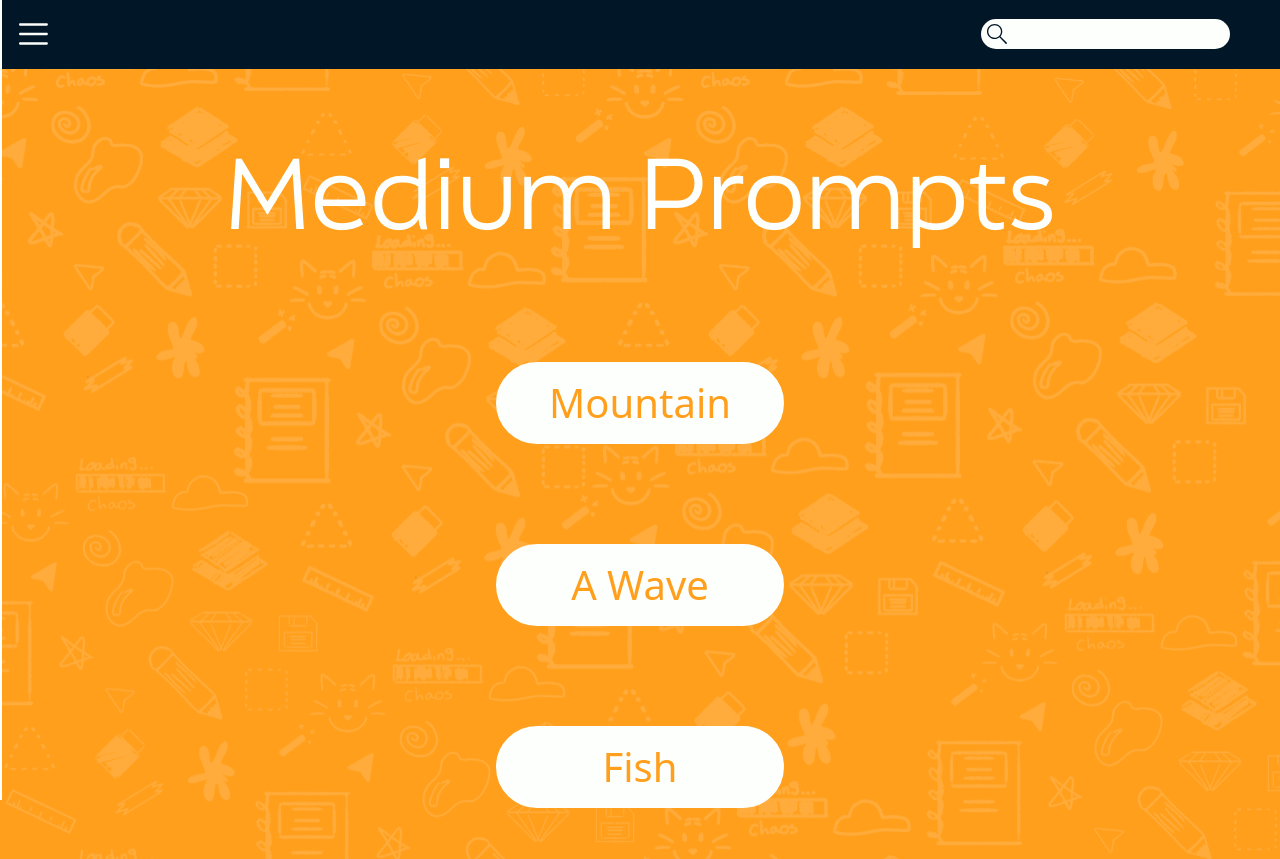
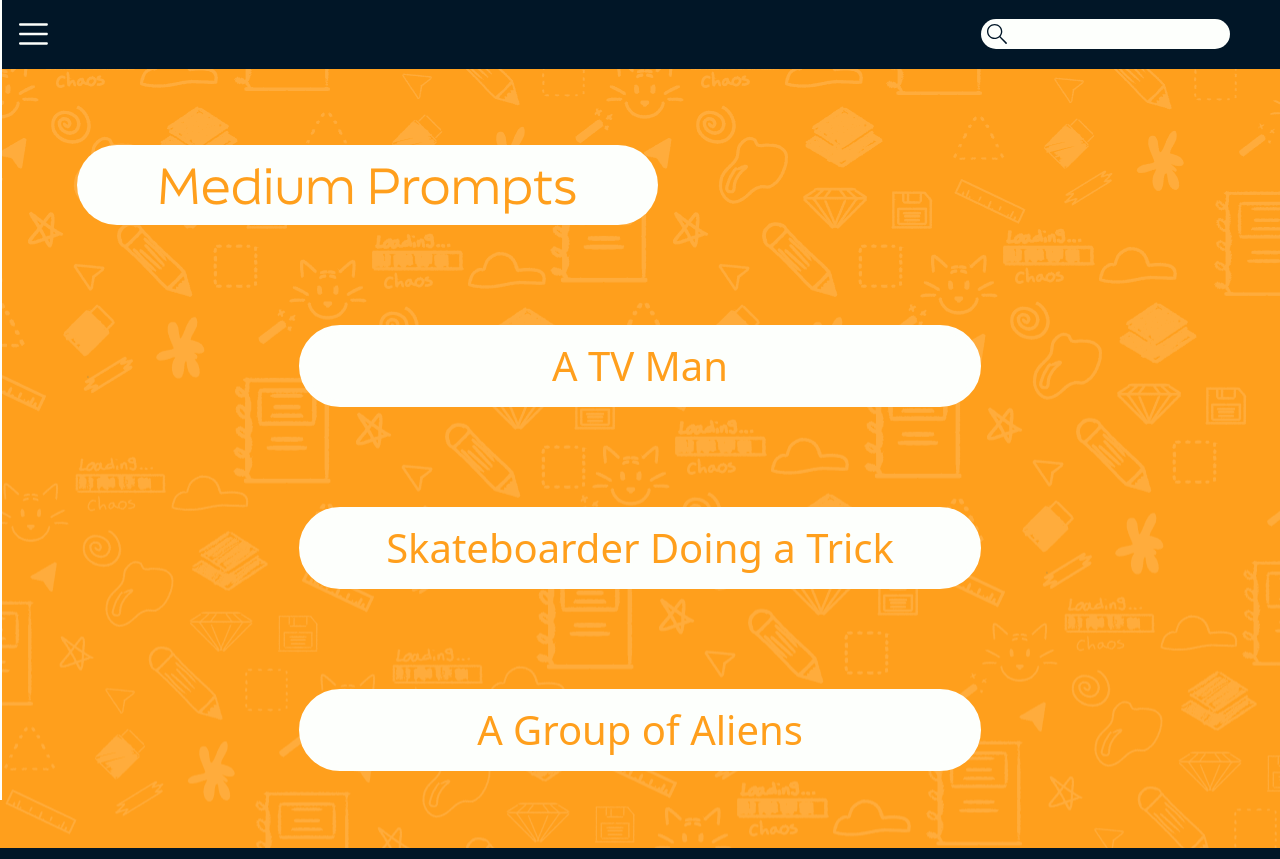
Before and after one commit to EvanPrchal/drawn-out, a React (Vite) app: page /prompts/medium in a window 1280 px wide. Built offline with nearby package versions, Linux system fonts and the light colour scheme; no server answers.

Commit message:
Prompts now show on sketch page and API pokemon prompts

```diff
--- a/src/Components/Button.tsx
+++ b/src/Components/Button.tsx
@@ -18,7 +18,7 @@ const Button: React.FC<ButtonProps> = ({ text, buttonColor, textColor, borderCol
   }
   return (
     <button
-      className={`${textColor} ${buttonColor} ${borderColor} ${hlColor}  hover:cursor-pointer rounded-full p-1 px-20 border-7 max-w-2xs text-nowrap flex justify-center text-[40px] w-full`}
+      className={`${textColor} ${buttonColor} ${borderColor} ${hlColor}  hover:cursor-pointer rounded-full p-1 px-20 border-7  text-nowrap flex justify-center text-[40px] w-full`}
     >
       {text}
     </button>
--- a/src/Components/HomeP1.tsx
+++ b/src/Components/HomeP1.tsx
@@ -1,24 +1,10 @@
 import { Link } from "react-router-dom";
 import Button from "./Button";
 import Logo from "./Logo";
-import axios from "axios";
 type HomeP1Props = {
   logoColor: string;
 };
-//       <img src="/external/images/fillerimg.png" alt="WOW LOOK COOL ART WOOOOOW!!!1" className="text-header"></img>
-//        <h1 className="text-header font-header text-[#211730] text-center">WOW LOOK COOL ART WOOOOOW!!!1</h1>
-//  after adding navbar change the m-% to 5 or 6
 const HomeP1: React.FC<HomeP1Props> = ({ logoColor }) => {
-  const url = "https://www.deviantart.com/api/v1/oauth2/browse/popular/";
-
-  axios
-    .get(url)
-    .then((response) => {
-      console.log(response.data.results);
-    })
-    .catch((error) => {
-      console.log(error);
-    });
   return (
     <div className="bg-drawn-bg h-screen">
       <div className="m-[7%]">
@@ -27,7 +13,7 @@ const HomeP1: React.FC<HomeP1Props> = ({ logoColor }) => {
             <h2 className="text-header -mb-10 text-nowrap">Welcome to</h2>
             <Logo logoColor={logoColor} />
             <section className="flex flex-col justify-between gap-20">
-              <p className="font-body text-body">Draw your heart out~</p>
+              <p className="font-body text-body italic">The drawing website for thinking outside of the box</p>
               <div className="flex font-body justify-start text-[40px]">
                 <section className="flex items-center gap-5">
                   <Link to={"login"}>
--- a/src/Components/PromptSelector.tsx
+++ b/src/Components/PromptSelector.tsx
@@ -1,4 +1,4 @@
-import Easy from "../Easy";
+import { Link } from "react-router-dom";
 import Button from "./Button";
 type PromptSelectorProps = {
   color: string;
@@ -7,7 +7,7 @@ type PromptSelectorProps = {
 
 const PromptSelector: React.FC<PromptSelectorProps> = ({ color, prompts }) => {
   const randomNumber: any = (max: number, min: number, except: number) => {
-    let num = Math.floor(Math.random() * (max - min + 1)) + min;
+    let num = Math.floor(Math.random() * (max - min)) + min;
     return num === except ? randomNumber(max, min, except) : num;
   };
 
@@ -28,11 +28,37 @@ const PromptSelector: React.FC<PromptSelectorProps> = ({ color, prompts }) => {
   let prompt2 = prompts[randomIndex2];
   let prompt3 = prompts[randomIndex3];
   return (
-    <div className={`bg-[url(/external/images/background.png)] bg-drawn-${color} flex flex-col items-center justify-around gap-25 h-full p-[4%] `}>
-      <h1 className="font-header text-subheader text-drawn-white">{difficulty} Prompts</h1>
-      <Button text={prompt1} buttonColor="bg-drawn-white" hlColor="" borderColor="border-drawn-white" textColor={`text-drawn-${color}`} />
-      <Button text={prompt2} buttonColor="bg-drawn-white" hlColor="" borderColor="border-drawn-white" textColor={`text-drawn-${color}`} />
-      <Button text={prompt3} buttonColor="bg-drawn-white" hlColor="" borderColor="border-drawn-white" textColor={`text-drawn-${color}`} />
+    <div className={`bg-[url(/external/images/background.png)] bg-drawn-${color} flex flex-col items-center justify-around gap-25 h-full p-[6%] `}>
+      <h1 className={`font-header text-body text-drawn-${color} rounded-full bg-drawn-white p-1 px-20 self-start`}>{difficulty} Prompts</h1>
+      <section className="flex flex-col justify-around gap-25">
+        <Link to={"/Sketch"} state={{ prompt: { prompt1 } }}>
+          <Button
+            text={prompt1}
+            buttonColor="bg-drawn-white"
+            hlColor="hover:text-drawn-black"
+            borderColor="border-drawn-white"
+            textColor={`text-drawn-${color}`}
+          />
+        </Link>
+        <Link to={"/Sketch"} state={{ prompt: { prompt2 } }}>
+          <Button
+            text={prompt2}
+            buttonColor="bg-drawn-white"
+            hlColor="hover:text-drawn-black"
+            borderColor="border-drawn-white"
+            textColor={`text-drawn-${color}`}
+          />
+        </Link>
+        <Link to={"/Sketch"} state={{ prompt: { prompt3 } }}>
+          <Button
+            text={prompt3}
+            buttonColor="bg-drawn-white"
+            hlColor="hover:text-drawn-black"
+            borderColor="border-drawn-white"
+            textColor={`text-drawn-${color}`}
+          />
+        </Link>
+      </section>
     </div>
   );
 };
--- a/src/Easy.tsx
+++ b/src/Easy.tsx
@@ -3,28 +3,28 @@ const Easy = () => {
   let easyPrompts = [
     "Balloon",
     "Steaming Coffee Cup",
-    "An old TV",
+    "Old TV",
     "Pencil",
     "Light bulb",
     "Strawberry",
     "Fish",
     "Potted Plant",
     "Cloud",
-    "A Cat",
-    "Donut with sprinkles",
+    "Cat",
+    "Donut with Sprinkles",
     "Tree",
     "Mountain",
     "Heart",
-    "Leaf with veins",
+    "Leaf with Veins",
     "Snowflake",
     "Butterfly",
     "Bunny",
     "A Wave",
     "The Sun",
-    "Watermelon slice",
+    "Watermelon Slice",
     "Carrot",
     "Hamburger",
-    "Stack of suitcases",
+    "Businessman",
   ];
   return (
     <div>
--- a/src/Hard.tsx
+++ b/src/Hard.tsx
@@ -1,30 +1,31 @@
 import PromptSelector from "./Components/PromptSelector";
 const Hard = () => {
   let hardPrompts = [
-    "Balloon",
-    "Steaming Coffee Cup",
-    "An old TV",
-    "Pencil",
-    "Light bulb",
-    "Strawberry",
-    "Fish",
-    "Potted Plant",
-    "Cloud",
-    "A Cat",
-    "Donut with sprinkles",
-    "Tree",
-    "Mountain",
-    "Heart",
-    "Leaf with veins",
-    "Snowflake",
-    "Butterfly",
-    "Bunny",
-    "A Wave",
-    "The Sun",
-    "Watermelon slice",
-    "Carrot",
-    "Hamburger",
-    "Stack of suitcases",
+    "A Wrinkly Old Person",
+    "Saturn Themed Town",
+    "Dragon",
+    "A Martian Delicacy",
+    "Underwater Civilization",
+    "Medieval Tavern",
+    "Cat made up of Geometric Shapes.",
+    "A Flourescent Forest",
+    "Crowded Train Station",
+    "Ancient Necromancer",
+    "Alien Space Station",
+    "Samurai",
+    "Steampunk Contraption",
+    "Jovial Man",
+    "Dark Knight",
+    "Bird Struck by Lightning",
+    "Rainy Cityscape",
+    "A Flower Blooming",
+    "Two Animals Fighting",
+    "Ashen Castle",
+    "An Ancient Horror",
+    "An Overgrown City",
+    "A Person with Weapons for Hands",
+    "The Pompeii Eruption",
+    "A Clocktower at Midnight",
   ];
   return (
     <div>
--- a/src/Login.tsx
+++ b/src/Login.tsx
@@ -6,7 +6,7 @@ const Login: React.FC = () => {
   const [password, setPassword] = useState("");
 
   const handleSubmit = () => {
-    alert(`Username is: ${user}\nPass is: ${password}`);
+    alert(`Username is: ${user}\nPassword is: ${password}`);
   };
   return (
     <div className="bg-drawn-white flex flex-col justify-center items-center p-[5%] h-full">
--- a/src/Medium.tsx
+++ b/src/Medium.tsx
@@ -1,31 +1,60 @@
+import { useEffect, useState } from "react";
 import PromptSelector from "./Components/PromptSelector";
+
+type mon = {
+  species: {
+    name: string;
+  };
+};
+
 const Medium = () => {
-  let mediumPrompts = [
-    "Balloon",
-    "Steaming Coffee Cup",
-    "An old TV",
-    "Pencil",
-    "Light bulb",
-    "Strawberry",
-    "Fish",
-    "Potted Plant",
-    "Cloud",
-    "A Cat",
-    "Donut with sprinkles",
-    "Tree",
-    "Mountain",
-    "Heart",
-    "Leaf with veins",
-    "Snowflake",
-    "Butterfly",
-    "Bunny",
-    "A Wave",
-    "The Sun",
-    "Watermelon slice",
-    "Carrot",
-    "Hamburger",
-    "Stack of suitcases",
-  ];
+  const [mediumPrompts, setMediumPrompts] = useState([
+    "Wizard Kitty",
+    "Treehouse in an Ancient Tree",
+    "Robot Rehydrating",
+    "A Bicycle that's been Locked up",
+    "Serpent Wrapped around Treasure",
+    "A Group of Aliens",
+    "Fox in a Scarf",
+    "A Steampunker",
+    "Peasant",
+    "Vintage Photo",
+    "Dung Beetle",
+    "Kraken",
+    "Mushroom Forest",
+    "A TV Man",
+    "Dog with Butter on its Head",
+    "Field of Sunflowers",
+    "Koi Pond",
+    "Gingerbread House",
+    "World Turtle",
+    "Beautiful Sunset",
+    "Skateboarder Doing a Trick",
+    "Shattered Pair of Goggles",
+    "The Red String of Fate",
+    "Mystic Cave",
+    "Siren at Sea",
+    "An Eclipse",
+  ]);
+  useEffect(() => {
+    const fetchMon = async () => {
+      const dexNum = Math.floor(Math.random() * (151 - 1)) + 1;
+
+      const url = `https://pokeapi.co/api/v2/pokemon/${dexNum}`;
+      try {
+        const response = await fetch(url);
+        if (!response.ok) {
+          throw new Error(`Response status: ${response.status}`);
+        }
+        const result: mon = await response.json();
+        console.log(result);
+        setMediumPrompts([...mediumPrompts, String(result.species.name).charAt(0).toUpperCase() + String(result.species.name).slice(1)]);
+      } catch (error: any) {
+        console.error(error.message);
+      }
+    };
+    fetchMon();
+  }, []);
   return (
     <div>
       <PromptSelector color="orange" prompts={mediumPrompts} />
--- a/src/Sketch.tsx
+++ b/src/Sketch.tsx
@@ -1,7 +1,7 @@
 import { ReactSketchCanvas, type ReactSketchCanvasRef } from "react-sketch-canvas";
 import { useRef, useState } from "react";
-
-const Sketch = () => {
+import { useLocation } from "react-router-dom";
+const Sketch: React.FC = () => {
   //VERY messy/long code ahead, was more focused on making this part actually work than cleanliness or neatness
   const canvasRef = useRef<ReactSketchCanvasRef>(null);
   const [strokeColor, setStrokeColor] = useState("#000000");
@@ -11,8 +11,6 @@ const Sketch = () => {
   const [eraserWidth, setEraserWidth] = useState(10);
 
   const handleExportImage = () => {
-    //shoutout this dude for making a video on how to do this: https://www.youtube.com/watch?v=akDObzvMxSI
-    //the docs for this werent making sense but that dude saved me he the goat
     canvasRef.current?.exportImage("png").then((data) => {
       console.log(data);
       const link = document.createElement("a");
@@ -55,7 +53,19 @@ const Sketch = () => {
   const handleRedoClick = () => {
     canvasRef.current?.redo();
   };
-
+  const location = useLocation();
+  let prompt = location.state?.prompt;
+  if (prompt) {
+    if (prompt.prompt1) {
+      prompt = prompt.prompt1;
+    } else if (prompt.prompt2) {
+      prompt = prompt.prompt2;
+    } else if (prompt.prompt3) {
+      prompt = prompt.prompt3;
+    } else {
+      prompt = "None";
+    }
+  }
   return (
     <div className="flex text-drawn-black bg-drawn-bg h-screen">
       <div className="bg-drawn-white flex flex-col justify-around p-5">
@@ -113,7 +123,8 @@ const Sketch = () => {
           Export
         </button>
       </div>
-      <div className="flex justify-center w-full p-[2%] py-[3%]">
+      <div className="flex flex-col items-center justify-around gap-[4%] w-full p-[2%] py-[3%]">
+        {prompt && <h1 className="font-header text-2xl text-drawn-white">Prompt: {prompt}</h1>}
         <ReactSketchCanvas ref={canvasRef} strokeColor={strokeColor} canvasColor={canvasColor} strokeWidth={strokeWidth} eraserWidth={eraserWidth} />
       </div>
     </div>
```
Also changed, not shown: src/Prompts.tsx (+10 -8 lines).
